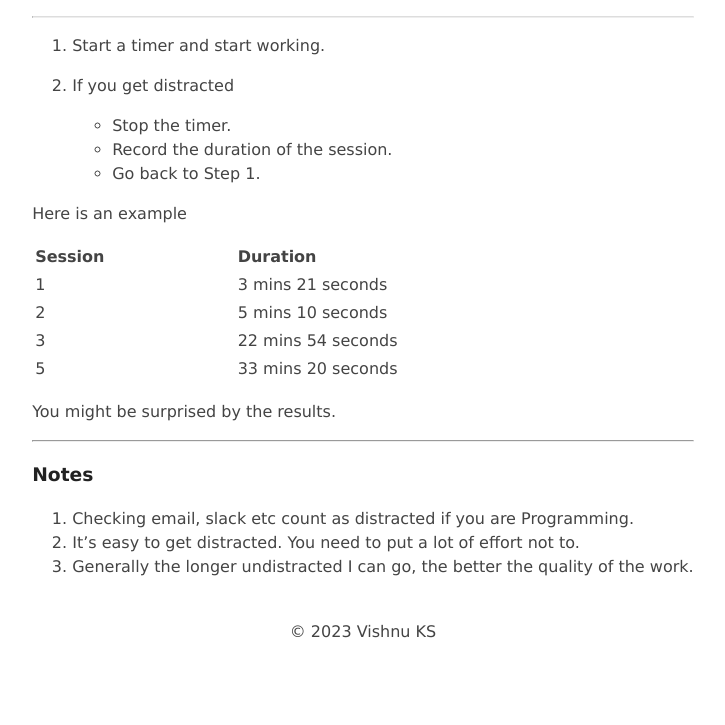
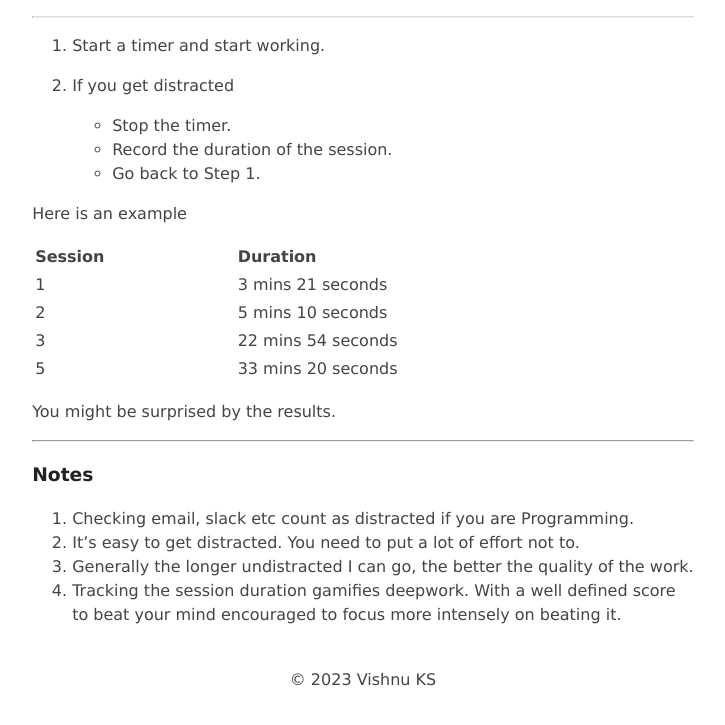
Before and after one commit to hackerkid/blog3, an Astro site: page /blog/deepwork in a window 1280 px wide. Shown: the part 239-964 px from the top of the page, without its empty margins (277-1002 px from the left). Before the commit the page ends 928 px from the top, so only its background shows below. Built offline with nearby package versions, Linux system fonts and the light colour scheme; Astro itself is replaced by a stand-in of ours.

Commit message:
Update gamification.

```diff
--- a/src/pages/blog/deepwork.md
+++ b/src/pages/blog/deepwork.md
@@ -27,3 +27,4 @@ You might be surprised by the results.
 1. Checking email, slack etc count as distracted if you are Programming.
 2. It's easy to get distracted. You need to put a lot of effort not to.
 3. Generally the longer undistracted I can go, the better the quality of the work.
+4. Tracking the session duration gamifies deepwork. With a well defined score to beat your mind encouraged to focus more intensely on beating it.
```
